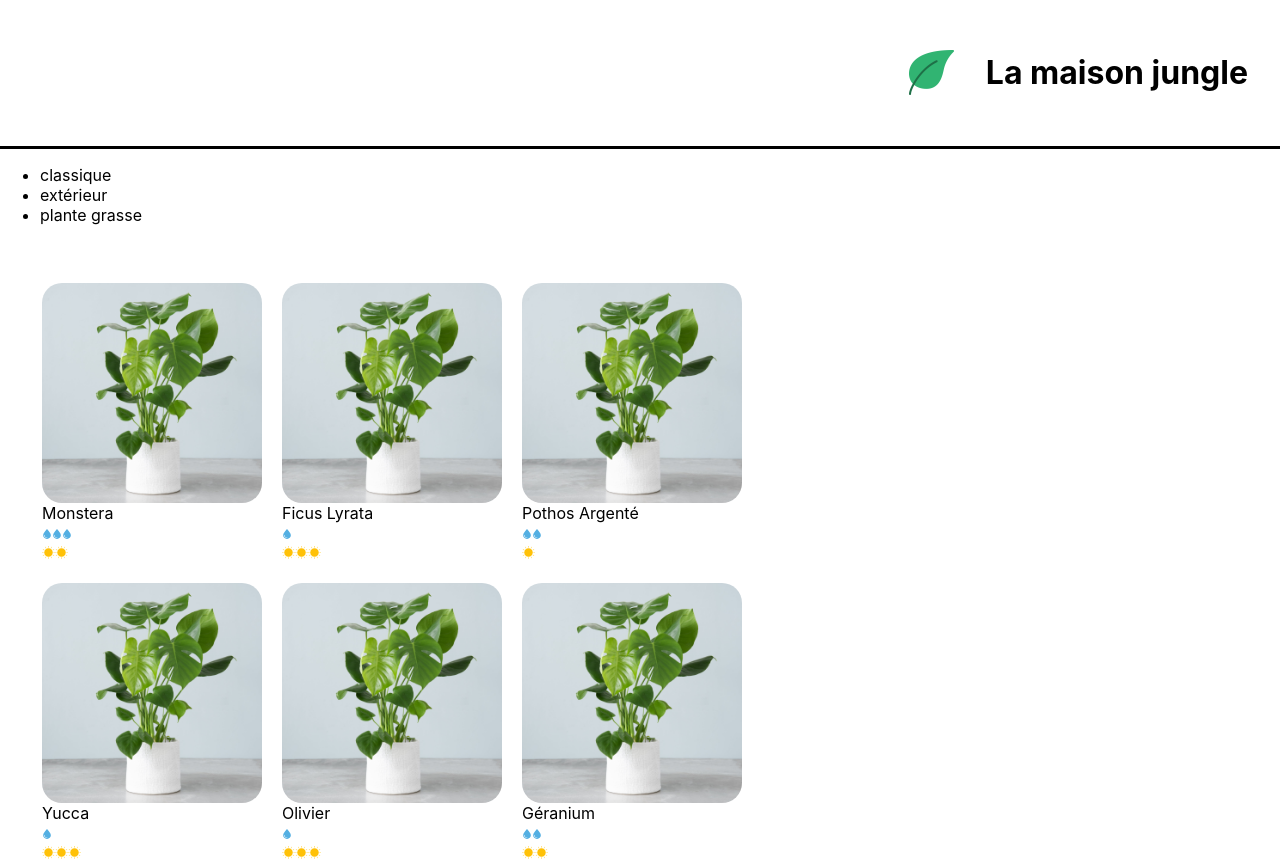
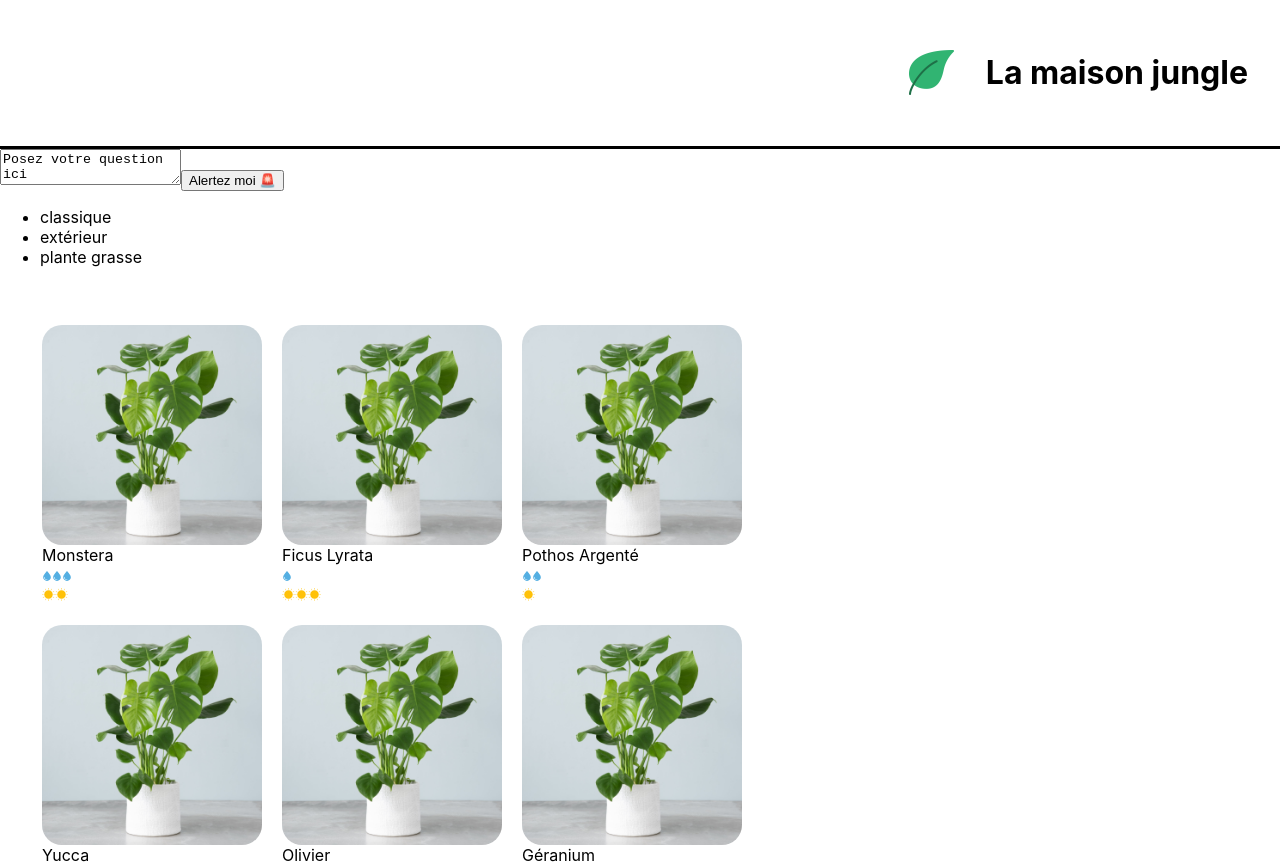
Before and after one commit to Gleam01/debutez-avec-react-open-classrooms, a React (Create React App) app: page / in a window 1280 px wide. Shown: the top 864 px of the page. Built offline with nearby package versions, Linux system fonts and the light colour scheme.

Commit message:
P2C5 (Interagissez avec vos composants grâce aux événements) followed

```diff
--- a/src/components/App.js
+++ b/src/components/App.js
@@ -1,13 +1,19 @@
 import Banner from "./Banner";
-import Cart from "./Cart";
+// import Cart from "./Cart";
 import ShoppingList from "./ShoppingList";
+import QuestionForm from "./QuestionForm";
+import logo from "../assets/logo.png";
 
 function App() {
   return (
     <div>
-      <Banner />
+      <Banner>
+        <img src={logo} alt="La maison jungle" className="lmj-logo" />
+        <h1 className="lmj-title">La maison jungle</h1>
+      </Banner>
+      <QuestionForm />
       <ShoppingList />
-      <Cart />
+      {/* <Cart /> */}
     </div>
   );
 }
--- a/src/components/Banner.js
+++ b/src/components/Banner.js
@@ -1,14 +1,7 @@
-import logo from "../assets/logo.png";
 import "../styles/Banner.css";
 
-function Banner() {
-  const title = "La maison jungle";
-  return (
-    <div className="lmj-banner">
-      <img src={logo} alt="La maison jungle" className="lmj-logo" />
-      <h1 className="lmj-title">{title}</h1>
-    </div>
-  );
+function Banner({ children }) {
+  return <div className="lmj-banner">{children}</div>;
 }
 
 export default Banner;
--- a/src/components/PlantItem.js
+++ b/src/components/PlantItem.js
@@ -4,7 +4,7 @@ import "../styles/PlantItem.css";
 function PlantItem({ name, cover, id, light, water }) {
   return (
     <div>
-      <li key={id} className="lmj-plant-item">
+      <li key={id} className="lmj-plant-item" onClick={() => handleClick(name)}>
         {cover && (
           <img className="lmj-plant-item-cover" src={cover} alt={name} />
         )}
@@ -15,4 +15,8 @@ function PlantItem({ name, cover, id, light, water }) {
   );
 }
 
+function handleClick(plantName) {
+  alert(`Vous voulez acheter 1 ${plantName} ? Très bon choix 🌱✨`);
+}
+
 export default PlantItem;
--- /dev/null
+++ b/src/components/QuestionForm.js
@@ -0,0 +1,22 @@
+import { useState } from "react";
+
+function QuestionForm() {
+  const [inputValue, setInputValue] = useState("Posez votre question ici");
+  return (
+    <div>
+      <textarea
+        value={inputValue}
+        onChange={(e) => checkValue(e.target.value, setInputValue)}
+      />
+      <button onClick={() => alert(inputValue)}>Alertez moi 🚨</button>
+    </div>
+  );
+}
+
+function checkValue(value, setInputValue) {
+  if (!value.includes("f")) {
+    setInputValue(value);
+  }
+}
+
+export default QuestionForm;
```
